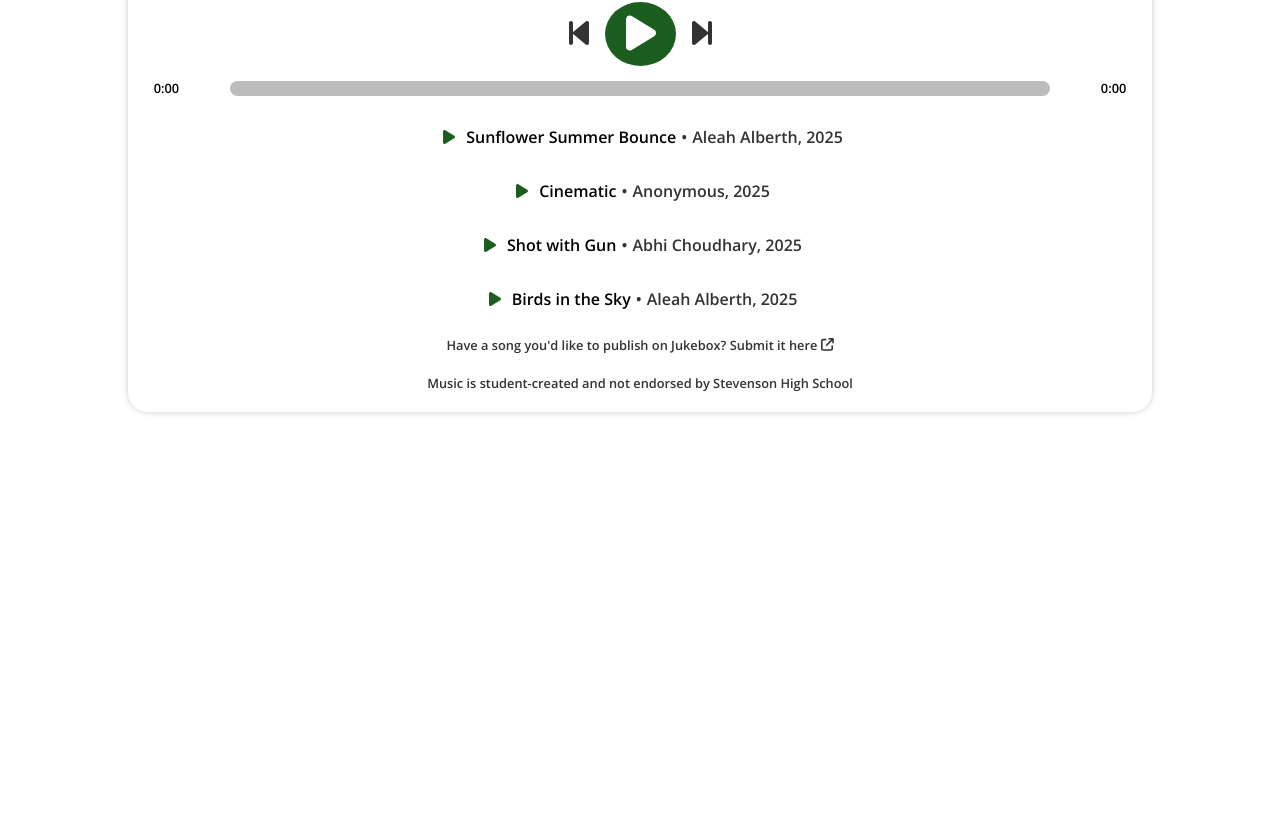
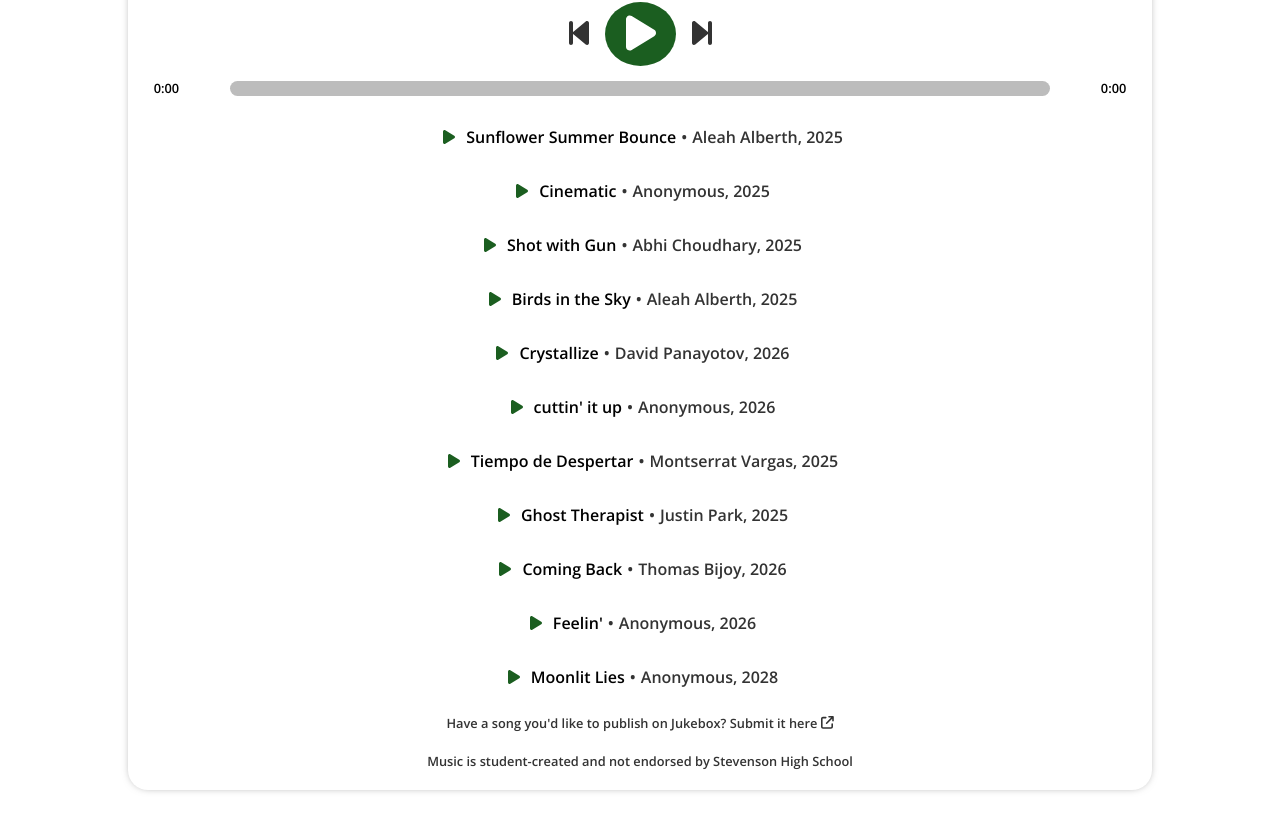
Before and after one commit to stevenson-space/shs, a Vue app: page /jukebox in a window 1280 px wide. Shown: the part 655-1485 px from the top of the page. Before the commit the page ends 1117 px from the top, so only its background shows below. Built offline with nearby package versions, Linux system fonts and the light colour scheme.

Commit message:
update jukebox

```diff
--- a/src/data/music.json
+++ b/src/data/music.json
@@ -1,4 +1,5 @@
 [
+
   {
     "name": "Sunflower Summer Bounce",
     "artist": "Aleah Alberth",
@@ -26,5 +27,54 @@
     "year": "2025",
     "album": "BIRDS_IN_THE_SKY_ALEAH_ALBERTH.webp",
     "file": "BIRDS_IN_THE_SKY_ALEAH_ALBERTH.mp3"
+  },
+  {
+    "name": "Crystallize",
+    "artist": "David Panayotov",
+    "year": "2026",
+    "album": "CRYSTALLIZE_DAVID_PANAYOTOV.jpeg",
+    "file": "CRYSTALLIZE_DAVID_PANAYOTOV.mp3"
+  },
+  {
+    "name": "cuttin' it up",
+    "artist": "Anonymous",
+    "year": "2026",
+    "album": "",
+    "file": "CUTTIN_IT_UP_ANONYMOUS.mp3"
+  },
+  {
+    "name": "Tiempo de Despertar",
+    "artist": "Montserrat Vargas",
+    "year": "2025",
+    "album": "TIEMPO_DE_DESPERTAR_MONTSERRAT_VARGAS.png",
+    "file": "TIEMPO_DE_DESPERTAR_MONTSERRAT_VARGAS.mp3"
+  },
+  {
+    "name": "Ghost Therapist",
+    "artist": "Justin Park",
+    "year": "2025",
+    "album": "GHOST_THERAPIST_JUSTIN_PARK",
+    "file": "GHOST_THERAPIST_JUSTIN_PARK.mp3"
+  },
+  {
+    "name": "Coming Back",
+    "artist": "Thomas Bijoy",
+    "year": "2026",
+    "album": "COMING_BACK_THOMAS_BIJOY.png",
+    "file": "COMING_BACK_THOMAS_BIJOY.mp3"
+  },
+  {
+    "name": "Feelin'",
+    "artist": "Anonymous",
+    "year": "2026",
+    "album": "FEELIN_ANONYMOUS.jpg",
+    "file": "FEELIN_ANONYMOUS.mp3"
+  },
+  {
+    "name": "Moonlit Lies",
+    "artist": "Anonymous",
+    "year": "2028",
+    "album": "",
+    "file": "MOONLIT_LIES_ANONYMOUS.mp3"
   }
 ]
--- a/src/views/Jukebox/Jukebox.vue
+++ b/src/views/Jukebox/Jukebox.vue
@@ -59,7 +59,7 @@
         <div class="footer-group">
           <p class="footer">
             Have a song you'd like to publish on Jukebox?
-            <a href="https://forms.gle/AHwgziyiqdLJwVaS9" target="_blank" rel="noreferrer"
+            <a href="https://docs.google.com/forms/d/e/1FAIpQLSd33UAW_OQjYCfsAJsw_DQPhMAv2Td42MOV9GGZTpEbVgCdig/viewform?usp=dialog9" target="_blank" rel="noreferrer"
               >Submit it here <font-awesome-icon :icon="icons.faArrowUpRightFromSquare"
             /></a>
           </p>
```
